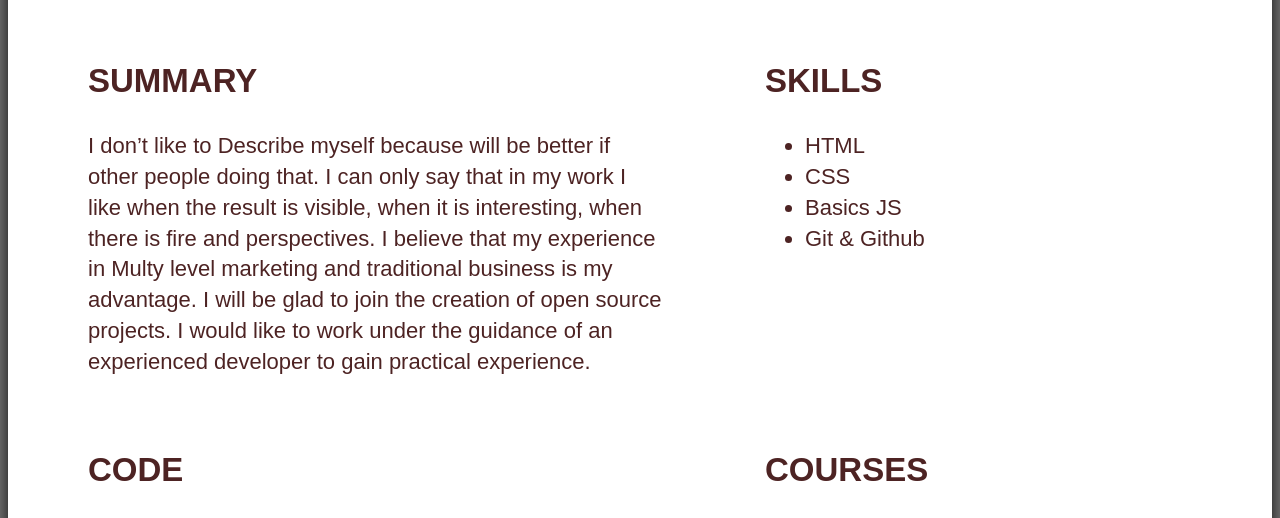
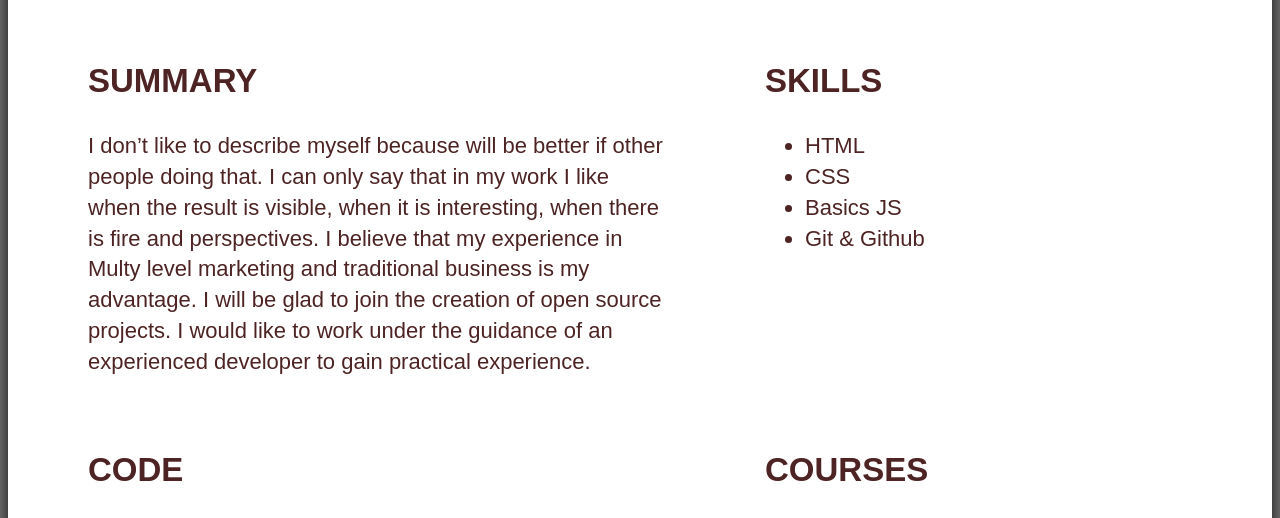
Before and after one commit to veremeichik777/rsschool-cv, a plain HTML site: page index.html in a window 1280 px wide. Shown: the part 722-1240 px from the top of the page. Drawn offline with Linux system fonts and the light colour scheme; a web font is replaced by a local one.

Commit message:
feat: update html information

```diff
--- a/index.html
+++ b/index.html
@@ -59,7 +59,7 @@
       </section>
       <section class="section" id="summary">
         <h2 class="section-title">SUMMARY</h2>
-        <p class="section-list">I don’t like to Describe myself because will be better if other people doing that.
+        <p class="section-list">I don’t like to describe myself because will be better if other people doing that.
           I can only say that in my work I like when the result is visible, when it is interesting, when there is fire
           and perspectives. I believe that my experience in Multy level marketing and traditional business is my
           advantage.
```
